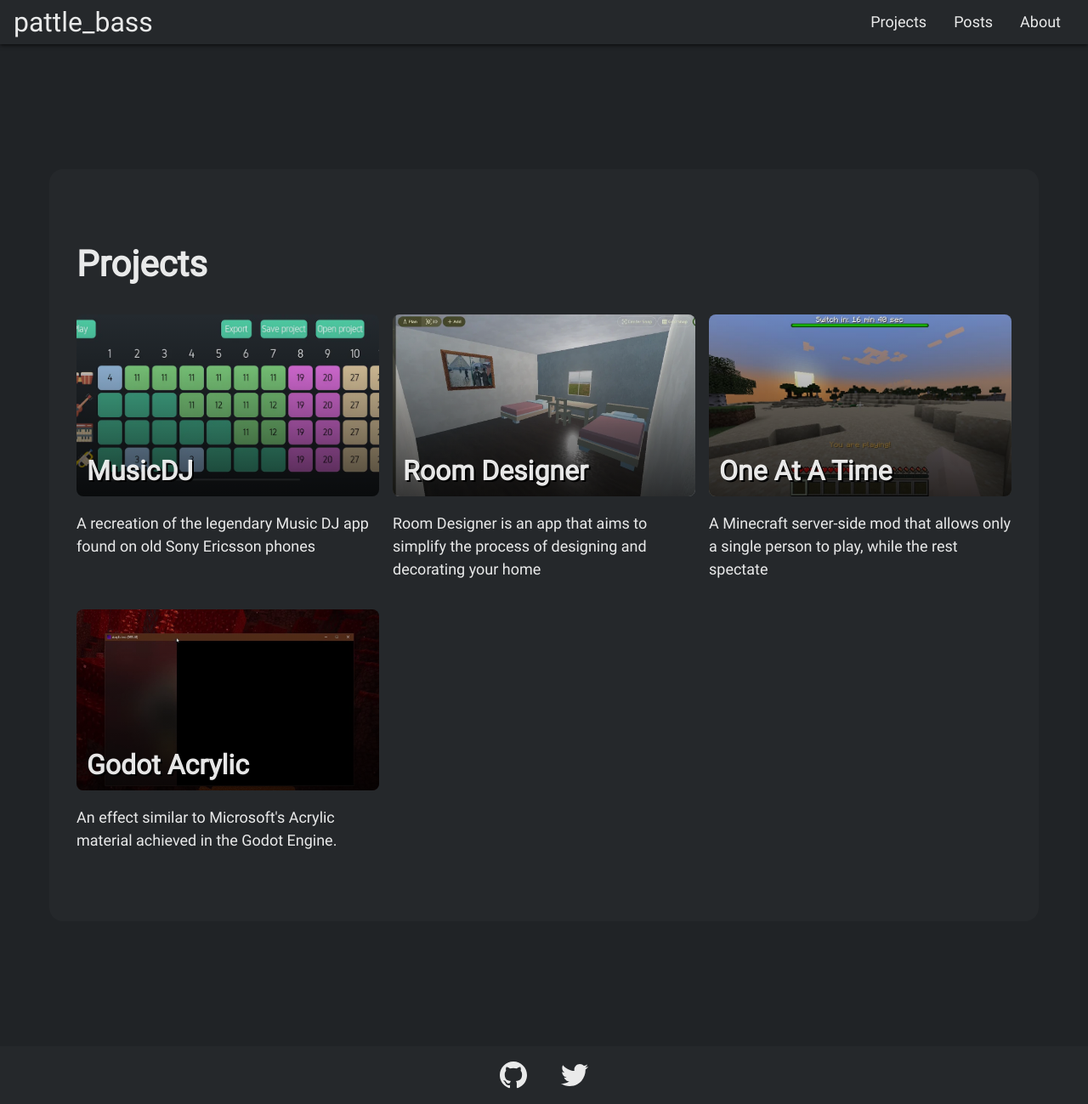
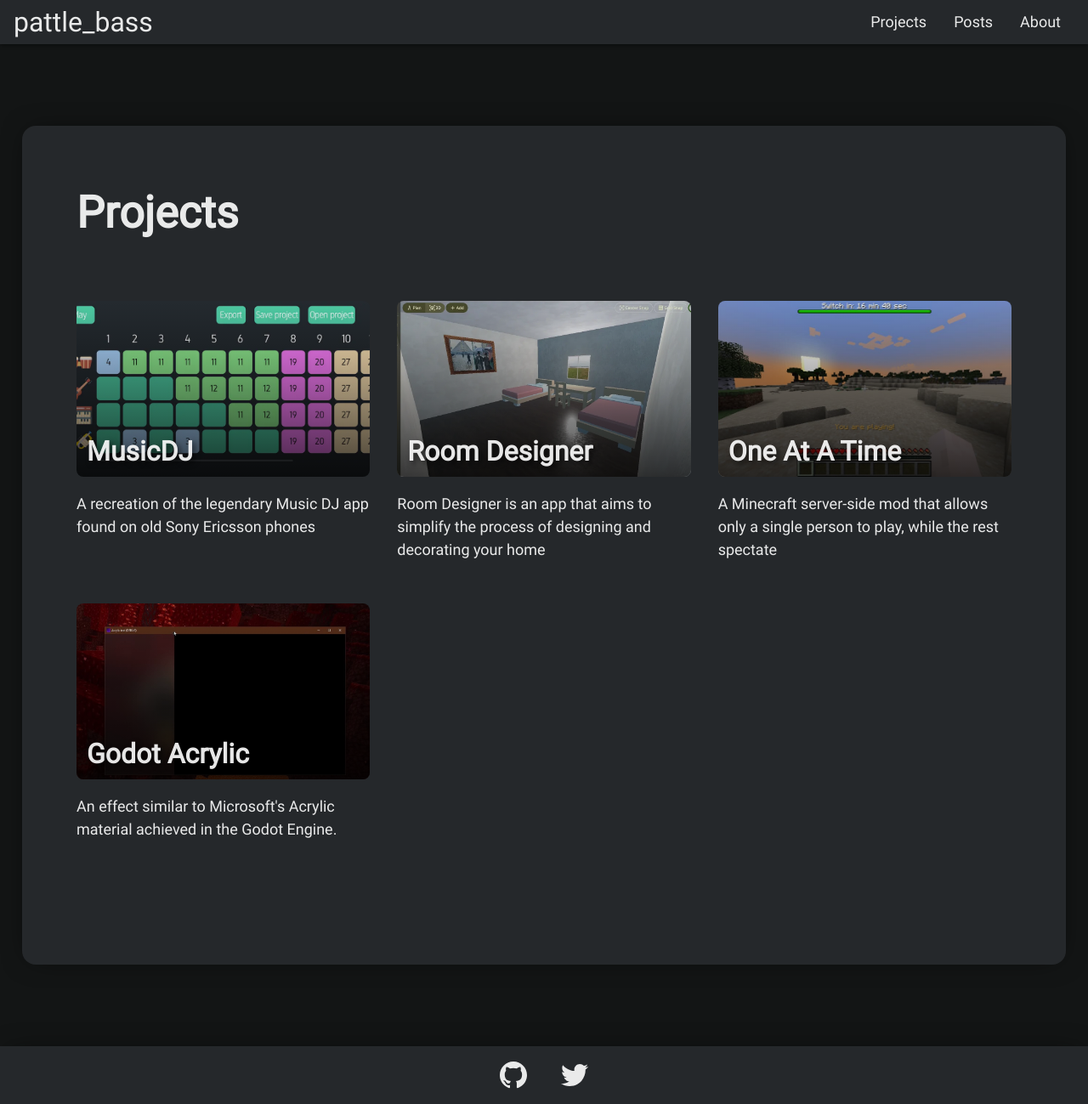
Before and after one commit to pattlebass/pattlebass.github.io, a Jekyll site: the page built from projects.html, in a window 1280 px wide and 1299 px high. Shown: the whole window at 85% size. Built offline with Jekyll 4.4.1, drawn with Linux system fonts in a browser that asks for light colours.

Commit message:
Improve design

```diff
--- a/assets/css/style.css
+++ b/assets/css/style.css
@@ -1,6 +1,6 @@
 :root {
 	color-scheme: dark;
-	--main-color: #202326;
+	--main-color: #131515;
 	--secondary-color: rgb(37, 40, 43);
 	--text-color: rgba(255, 255, 255, 0.9);
 	--text-color-faded: rgba(255, 255, 255, 0.5);
@@ -34,8 +34,9 @@
 
 main {
 	background-color: var(--secondary-color);
-	margin: 6rem auto;
-	padding: 32px;
+	box-shadow: 0px 0px 33px -11px rgba(0, 0, 0, 0.75);
+	margin: 96px auto;
+	padding: 64px;
 	max-width: 1100px;
 	border-radius: 16px;
 }
@@ -64,6 +65,10 @@
 	text-align: center;
 	margin: 32px 0 16px;
 	padding: 0;
+}
+
+.page-heading {
+	margin: 0;
 }
 
 code.language-plaintext {
@@ -126,7 +131,7 @@
 }
 
 h1 {
-	font-size: 42px;
+	font-size: 52px;
 }
 
 h2 {
@@ -180,7 +185,7 @@
 
 header {
 	background-color: var(--secondary-color);
-	box-shadow: 0px 1px 5px 0px #000000bf;
+	box-shadow: 0px 0px 5px 0px #000000bf;
 	position: sticky;
 	top: 0;
 	z-index: 1;
@@ -240,6 +245,7 @@
 
 footer {
 	background-color: var(--secondary-color);
+	box-shadow: 0px 0px 33px -11px rgba(0, 0, 0, 0.75);
 	width: 100%;
 	padding: 8px 0;
 }
@@ -276,6 +282,21 @@
 	fill: gray;
 }
 
+.showcase-container {
+	display: grid;
+	grid-template-columns: repeat(auto-fit, minmax(300px, 1fr));
+	column-gap: 32px;
+	row-gap: 32px;
+}
+
+.showcase-item {
+	transition: transform 0.2s;
+}
+
+.showcase-item:hover {
+	transform: scale(1.05);
+}
+
 .showcase-item a {
 	position: relative;
 	display: block;
@@ -288,7 +309,7 @@
 	bottom: 6px;
 	left: 12px;
 	margin: 0;
-	text-shadow: 2px 2px 0 black;
+	text-shadow: 3px 3px 6px rgba(0,0,0,0.6);
 	pointer-events: none;
 }
 
--- a/posts.html
+++ b/posts.html
@@ -6,6 +6,7 @@
 
 <style>
   .post-list {
+    margin: 64px 0;
     list-style: none;
   }
   .post {
--- a/projects.html
+++ b/projects.html
@@ -5,21 +5,14 @@
 ---
 
 <style>
-	.projects-container {
-		display: grid;
-		grid-template-columns: repeat(auto-fit, minmax(300px, 1fr));
-		grid-column-gap: 16px;
-		grid-row-gap: 16px;
-	}
-
-	.project-category {
-		margin-bottom: 32px;
+	.showcase-container {
+		margin: 64px 0;
 	}
 </style>
 
 <div class="project-category">
-	<h1>Projects</h1>
-	<div class="projects-container">
+	<h1 class="page-heading">Projects</h1>
+	<div class="showcase-container">
 		{% for project in site.data.projects %}
 		<div class="showcase-item">
 			<a href="{{ project.url }}">
```
Also changed, not shown: index.html (+1 -15 lines). Lines whose indentation alone changed are shown as unchanged.
